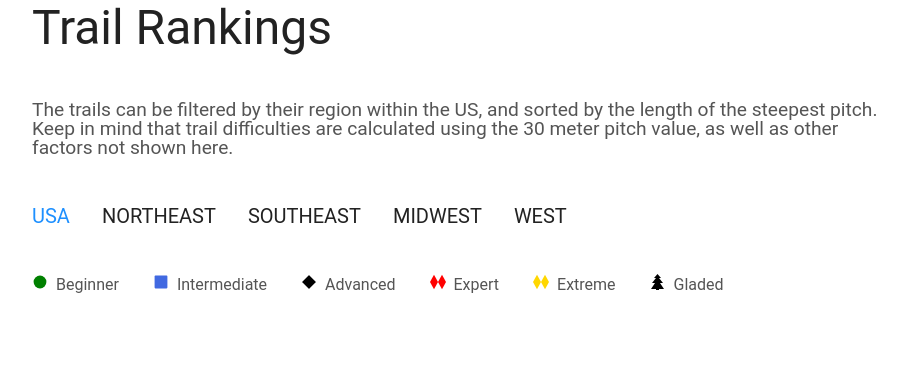
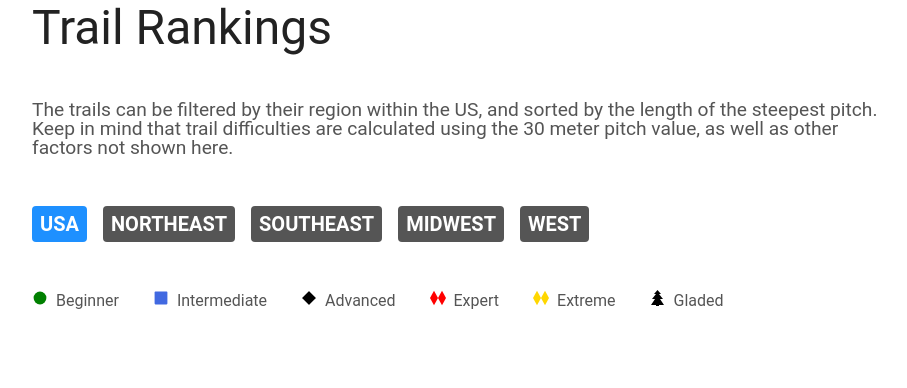
Before and after one commit to joshua-coppola/steep-seeker, a Flask app: page /trail-rankings in a window 1280 px wide. Shown: the part 159-547 px from the top of the page, without its empty margins (32-939 px from the left). Run offline with Flask 2, Linux system fonts and the light colour scheme; data that the repository does not hold is empty.

Commit message:
buttons on rankings pages

```diff
--- a/static/trail_rankings.css
+++ b/static/trail_rankings.css
@@ -9,15 +9,30 @@ main {
     font-size: 1.25rem;
     text-transform: uppercase;
 }
-.ranking-sort > *:not(:last-child) {
-  margin-right: 32px;
+
+.ranking-sort > * {
+    margin-right: 16px;
 }
+
 .ranking-sort a {
     text-decoration: none;
     color: var(--color-primary);
 }
+
 .ranking-sort a.active {
     color: var(--color-accent);
+}
+
+.ranking-sort .button-cta {
+    color: white;
+    width: 100%;
+    max-width: 150px;
+}
+
+.ranking-sort .button-cta2 {
+    color: white;
+    width: 100%;
+    max-width: 150px;
 }
 
 .legend ul li {
@@ -89,6 +104,10 @@ tr a.active {
         grid-template-columns: repeat(2, 1fr);
     }
 
+    .ranking-sort > * {
+        margin-bottom: 8px;
+    }
+
     .legend ul{
         display: grid;
         grid-template-columns: repeat(2, 1fr);
--- a/templates/trail_rankings.jinja
+++ b/templates/trail_rankings.jinja
@@ -21,91 +21,91 @@ Trail Rankings
 
     <ul class="ranking-sort">
         {% if region == "usa" %}
-        <li><a class="active">USA</a></li>
-        <li><a href="/trail-rankings?region=northeast">Northeast</a>
+        <li><a class="button-cta">USA</a></li>
+        <li><a class="button-cta2" href="/trail-rankings?region=northeast">Northeast</a>
         </li>
-        <li><a href="/trail-rankings?region=southeast">Southeast</a>
+        <li><a class="button-cta2" href="/trail-rankings?region=southeast">Southeast</a>
         </li>
-        <li><a href="/trail-rankings?region=midwest">Midwest</a>
+        <li><a class="button-cta2" href="/trail-rankings?region=midwest">Midwest</a>
         </li>
-        <li><a href="/trail-rankings?region=west">West</a>
+        <li><a class="button-cta2" href="/trail-rankings?region=west">West</a>
         </li>
         {% endif %}
         {% if region == "northeast" %}
-        <li><a href="/trail-rankings?region=usa">USA</a>
+        <li><a class="button-cta2" href="/trail-rankings?region=usa">USA</a>
         </li>
-        <li><a class="active">Northeast</a></li>
-        <li><a href="/trail-rankings?region=southeast">Southeast</a>
+        <li><a class="button-cta">Northeast</a></li>
+        <li><a class="button-cta2" href="/trail-rankings?region=southeast">Southeast</a>
         </li>
-        <li><a href="/trail-rankings?region=midwest">Midwest</a>
+        <li><a class="button-cta2" href="/trail-rankings?region=midwest">Midwest</a>
         </li>
-        <li><a href="/trail-rankings?region=west">West</a>
+        <li><a class="button-cta2" href="/trail-rankings?region=west">West</a>
         </li>
         {% endif %}
         {% if region == "southeast" %}
-        <li><a href="/trail-rankings?region=usa">USA</a>
+        <li><a class="button-cta2" href="/trail-rankings?region=usa">USA</a>
         </li>
-        <li><a href="/trail-rankings?region=northeast">Northeast</a>
+        <li><a class="button-cta2" href="/trail-rankings?region=northeast">Northeast</a>
         </li>
-        <li><a class="active">Southeast</a></li>
-        <li><a href="/trail-rankings?region=midwest">Midwest</a>
+        <li><a class="button-cta">Southeast</a></li>
+        <li><a class="button-cta2" href="/trail-rankings?region=midwest">Midwest</a>
         </li>
-        <li><a href="/trail-rankings?region=west">West</a>
+        <li><a class="button-cta2" href="/trail-rankings?region=west">West</a>
         </li>
         {% endif %}
         {% if region == "midwest" %}
-        <li><a href="/trail-rankings?region=usa">USA</a>
+        <li><a class="button-cta2" href="/trail-rankings?region=usa">USA</a>
         </li>
-        <li><a href="/trail-rankings?region=northeast">Northeast</a>
+        <li><a class="button-cta2" href="/trail-rankings?region=northeast">Northeast</a>
         </li>
-        <li><a href="/trail-rankings?region=southeast">Southeast</a>
+        <li><a class="button-cta2" href="/trail-rankings?region=southeast">Southeast</a>
         </li>
-        <li><a class="active">Midwest</a></li>
-        <li><a href="/trail-rankings?region=west">West</a>
+        <li><a class="button-cta">Midwest</a></li>
+        <li><a class="button-cta2" href="/trail-rankings?region=west">West</a>
         </li>
         {% endif %}
         {% if region == "west" %}
-        <li><a href="/trail-rankings?region=usa">USA</a>
+        <li><a class="button-cta2" href="/trail-rankings?region=usa">USA</a>
         </li>
-        <li><a href="/trail-rankings?region=northeast">Northeast</a>
+        <li><a class="button-cta2" href="/trail-rankings?region=northeast">Northeast</a>
         </li>
-        <li><a href="/trail-rankings?region=southeast">Southeast</a>
+        <li><a class="button-cta2" href="/trail-rankings?region=southeast">Southeast</a>
         </li>
-        <li><a href="/trail-rankings?region=midwest">Midwest</a>
+        <li><a class="button-cta2" href="/trail-rankings?region=midwest">Midwest</a>
         </li>
-        <li><a class="active">West</a></li>
+        <li><a class="button-cta">West</a></li>
         {% endif %}
     </ul>
     <ul class="ranking-sort mobile">
         {% if sort_by == "steepest_30m"%}
-        <li><a class="active">30m Pitch</a></li>
+        <li><a class="button-cta">30m Pitch</a></li>
         {% else %}
-        <li><a href="{{pages.first}}&sort=steepest_30m">30m Pitch</a></li>
+        <li><a class="button-cta2" href="{{pages.first}}&sort=steepest_30m">30m Pitch</a></li>
         {% endif %}
         {% if sort_by == "steepest_50m"%}
-        <li><a class="active">50m Pitch</a></li>
+        <li><a class="button-cta">50m Pitch</a></li>
         {% else %}
-        <li><a href="{{pages.first}}&sort=steepest_50m">50m Pitch</a></li>
+        <li><a class="button-cta2" href="{{pages.first}}&sort=steepest_50m">50m Pitch</a></li>
         {% endif %}
         {% if sort_by == "steepest_100m"%}
-        <li><a class="active">100m Pitch</a></li>
+        <li><a class="button-cta">100m Pitch</a></li>
         {% else %}
-        <li><a href="{{pages.first}}&sort=steepest_100m">100m Pitch</a></li>
+        <li><a class="button-cta2" href="{{pages.first}}&sort=steepest_100m">100m Pitch</a></li>
         {% endif %}
         {% if sort_by == "steepest_200m"%}
-        <li><a class="active">200m Pitch</a></li>
+        <li><a class="button-cta">200m Pitch</a></li>
         {% else %}
-        <li><a href="{{pages.first}}&sort=steepest_200m">200m Pitch</a></li>
+        <li><a class="button-cta2" href="{{pages.first}}&sort=steepest_200m">200m Pitch</a></li>
         {% endif %}
         {% if sort_by == "steepest_500m"%}
-        <li><a class="active">500m Pitch</a></li>
+        <li><a class="button-cta">500m Pitch</a></li>
         {% else %}
-        <li><a href="{{pages.first}}&sort=steepest_500m">500m Pitch</a></li>
+        <li><a class="button-cta2" href="{{pages.first}}&sort=steepest_500m">500m Pitch</a></li>
         {% endif %}
         {% if sort_by == "steepest_1000m"%}
-        <li><a class="active">1000m Pitch</a></li>
+        <li><a class="button-cta">1000m Pitch</a></li>
         {% else %}
-        <li><a href="{{pages.first}}&sort=steepest_1000m">1000m Pitch</a></li>
+        <li><a class="button-cta2" href="{{pages.first}}&sort=steepest_1000m">1000m Pitch</a></li>
         {% endif %}
     </ul>
 
```
Also changed, not shown: static/rankings.css (+16 -2 lines), templates/rankings.jinja (+31 -31 lines). Lines whose indentation alone changed are shown as unchanged.
